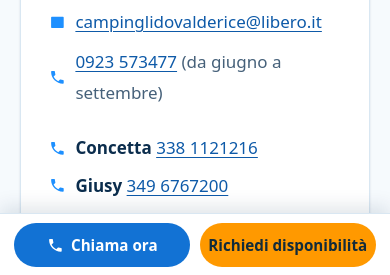
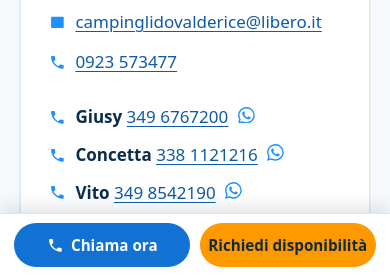
Before and after one commit to AnnamariaGan/camping_lido_valderice_website, an Astro site: page /it/contatti in a window 390 px wide. Shown: the part 567-842 px from the top of the page. Built offline with nearby package versions, Linux system fonts and the light colour scheme; Astro itself is replaced by a stand-in of ours.

Commit message:
feat: add WhatsApp links to contacts and drop seasonal phone note

```diff
--- a/src/i18n/ui.ts
+++ b/src/i18n/ui.ts
@@ -258,10 +258,10 @@ const it = {
     street: 'Via della Conchiglia n. 20',
     city: '91019 Valderice (TP)',
     email: 'campinglidovalderice@libero.it',
-    phoneSeason: { label: '0923 573477', note: 'da giugno a settembre', tel: '+390923573477' },
+    phoneSeason: { label: '0923 573477', tel: '+390923573477' },
     contacts: [
+      { name: 'Giusy', phone: '349 6767200', tel: '+393496767200' },
       { name: 'Concetta', phone: '338 1121216', tel: '+393381121216' },
-      { name: 'Giusy', phone: '349 6767200', tel: '+393496767200' },
       { name: 'Vito', phone: '349 8542190', tel: '+393498542190' },
     ],
     mapTitle: 'Mappa: Campeggio Lido Valderice su Google Maps',
@@ -529,10 +529,10 @@ const en: Ui = {
     street: 'Via della Conchiglia 20',
     city: '91019 Valderice (TP), Italy',
     email: 'campinglidovalderice@libero.it',
-    phoneSeason: { label: '+39 0923 573477', note: 'June to September', tel: '+390923573477' },
+    phoneSeason: { label: '+39 0923 573477', tel: '+390923573477' },
     contacts: [
+      { name: 'Giusy', phone: '+39 349 6767200', tel: '+393496767200' },
       { name: 'Concetta', phone: '+39 338 1121216', tel: '+393381121216' },
-      { name: 'Giusy', phone: '+39 349 6767200', tel: '+393496767200' },
       { name: 'Vito', phone: '+39 349 8542190', tel: '+393498542190' },
     ],
     mapTitle: 'Map: Campeggio Lido Valderice on Google Maps',
@@ -799,10 +799,10 @@ const de: Ui = {
     street: 'Via della Conchiglia 20',
     city: '91019 Valderice (TP), Italien',
     email: 'campinglidovalderice@libero.it',
-    phoneSeason: { label: '+39 0923 573477', note: 'Juni bis September', tel: '+390923573477' },
+    phoneSeason: { label: '+39 0923 573477', tel: '+390923573477' },
     contacts: [
+      { name: 'Giusy', phone: '+39 349 6767200', tel: '+393496767200' },
       { name: 'Concetta', phone: '+39 338 1121216', tel: '+393381121216' },
-      { name: 'Giusy', phone: '+39 349 6767200', tel: '+393496767200' },
       { name: 'Vito', phone: '+39 349 8542190', tel: '+393498542190' },
     ],
     mapTitle: 'Karte: Campeggio Lido Valderice auf Google Maps',
@@ -1069,10 +1069,10 @@ const fr: Ui = {
     street: 'Via della Conchiglia 20',
     city: '91019 Valderice (TP), Italie',
     email: 'campinglidovalderice@libero.it',
-    phoneSeason: { label: '+39 0923 573477', note: 'de juin à septembre', tel: '+390923573477' },
+    phoneSeason: { label: '+39 0923 573477', tel: '+390923573477' },
     contacts: [
+      { name: 'Giusy', phone: '+39 349 6767200', tel: '+393496767200' },
       { name: 'Concetta', phone: '+39 338 1121216', tel: '+393381121216' },
-      { name: 'Giusy', phone: '+39 349 6767200', tel: '+393496767200' },
       { name: 'Vito', phone: '+39 349 8542190', tel: '+393498542190' },
     ],
     mapTitle: 'Carte : Campeggio Lido Valderice sur Google Maps',
--- a/src/pages/[lang]/contatti.astro
+++ b/src/pages/[lang]/contatti.astro
@@ -16,6 +16,7 @@ const route: RouteKey = 'contatti';
 const u = ui[lang];
 
 const mapQuery = 'Campeggio Lido Valderice, Via della Conchiglia 20, 91019 Valderice TP, Italia';
+const waHref = (tel) => `https://wa.me/${tel.replace(/\D/g, '')}`;
 const mapLink = `https://www.google.com/maps/search/?api=1&query=${encodeURIComponent(mapQuery)}`;
 const mapEmbed =
   `https://www.google.com/maps/embed?pb=!1m18!1m12!1m3!1d3141.0092246426652!2d12.629164915719427!3d38.070166279706726` +
@@ -50,7 +51,6 @@ const mapEmbed =
               <svg viewBox="0 0 24 24" fill="currentColor" aria-hidden="true"><path d="M6.6 10.8c1.4 2.8 3.8 5.1 6.6 6.6l2.2-2.2c.3-.3.7-.4 1-.2 1.1.4 2.3.6 3.6.6.6 0 1 .4 1 1V20c0 .6-.4 1-1 1C10.6 21 3 13.4 3 4c0-.6.4-1 1-1h3.5c.6 0 1 .4 1 1 0 1.2.2 2.4.6 3.6.1.3 0 .7-.2 1l-2.3 2.2z"></path></svg>
               <span>
                 <a href={`tel:${u.contatti.phoneSeason.tel}`}>{u.contatti.phoneSeason.label}</a>
-                <span class="contact-note"> ({u.contatti.phoneSeason.note})</span>
               </span>
             </div>
           </address>
@@ -60,6 +60,9 @@ const mapEmbed =
                 <li class="contact-row">
                   <svg viewBox="0 0 24 24" fill="currentColor" aria-hidden="true"><path d="M6.6 10.8c1.4 2.8 3.8 5.1 6.6 6.6l2.2-2.2c.3-.3.7-.4 1-.2 1.1.4 2.3.6 3.6.6.6 0 1 .4 1 1V20c0 .6-.4 1-1 1C10.6 21 3 13.4 3 4c0-.6.4-1 1-1h3.5c.6 0 1 .4 1 1 0 1.2.2 2.4.6 3.6.1.3 0 .7-.2 1l-2.3 2.2z"></path></svg>
                   <span><strong>{contact.name}</strong> <a href={`tel:${contact.tel}`}>{contact.phone}</a></span>
+                  <a class="wa-link" href={waHref(contact.tel)} target="_blank" rel="noopener" aria-label={`WhatsApp ${contact.name}`}>
+                    <svg viewBox="0 0 24 24" fill="currentColor" aria-hidden="true"><path d="M17.472 14.382c-.297-.149-1.758-.867-2.03-.967-.273-.099-.471-.148-.67.15-.197.297-.767.966-.94 1.164-.173.199-.347.223-.644.075-.297-.15-1.255-.463-2.39-1.475-.883-.788-1.48-1.761-1.653-2.059-.173-.297-.018-.458.13-.606.134-.133.298-.347.446-.52.149-.174.198-.298.298-.497.099-.198.05-.371-.025-.52-.075-.149-.669-1.612-.916-2.207-.242-.579-.487-.5-.669-.51-.173-.008-.371-.01-.57-.01-.198 0-.52.074-.792.372-.272.297-1.04 1.016-1.04 2.479 0 1.462 1.065 2.875 1.213 3.074.149.198 2.096 3.2 5.077 4.487.709.306 1.262.489 1.694.625.712.227 1.36.195 1.871.118.571-.085 1.758-.719 2.006-1.413.248-.694.248-1.289.173-1.413-.074-.124-.272-.198-.57-.347m-5.421 7.403h-.004a9.87 9.87 0 0 1-5.031-1.378l-.361-.214-3.741.982.998-3.648-.235-.374a9.86 9.86 0 0 1-1.51-5.26c.001-5.45 4.436-9.884 9.888-9.884 2.64 0 5.122 1.03 6.988 2.898a9.825 9.825 0 0 1 2.893 6.994c-.003 5.45-4.437 9.884-9.885 9.884m8.413-18.297A11.815 11.815 0 0 0 12.05 0C5.495 0 .16 5.335.157 11.892c0 2.096.547 4.142 1.588 5.945L.057 24l6.305-1.654a11.882 11.882 0 0 0 5.683 1.448h.005c6.554 0 11.89-5.335 11.893-11.893a11.821 11.821 0 0 0-3.48-8.413Z"></path></svg>
+                  </a>
                 </li>
               ))
             }
--- a/src/styles/global.css
+++ b/src/styles/global.css
@@ -868,7 +868,9 @@ a:hover {
 /* Email e numeri lunghi non devono allargare la pagina su schermi stretti */
 .contact-row { overflow-wrap: anywhere; }
 
-.contact-note { color: var(--ink-soft); }
+.contact-row a:hover svg {
+  color: var(--sea-600);
+}
 
 .price-note {
   color: var(--ink-soft);
```
